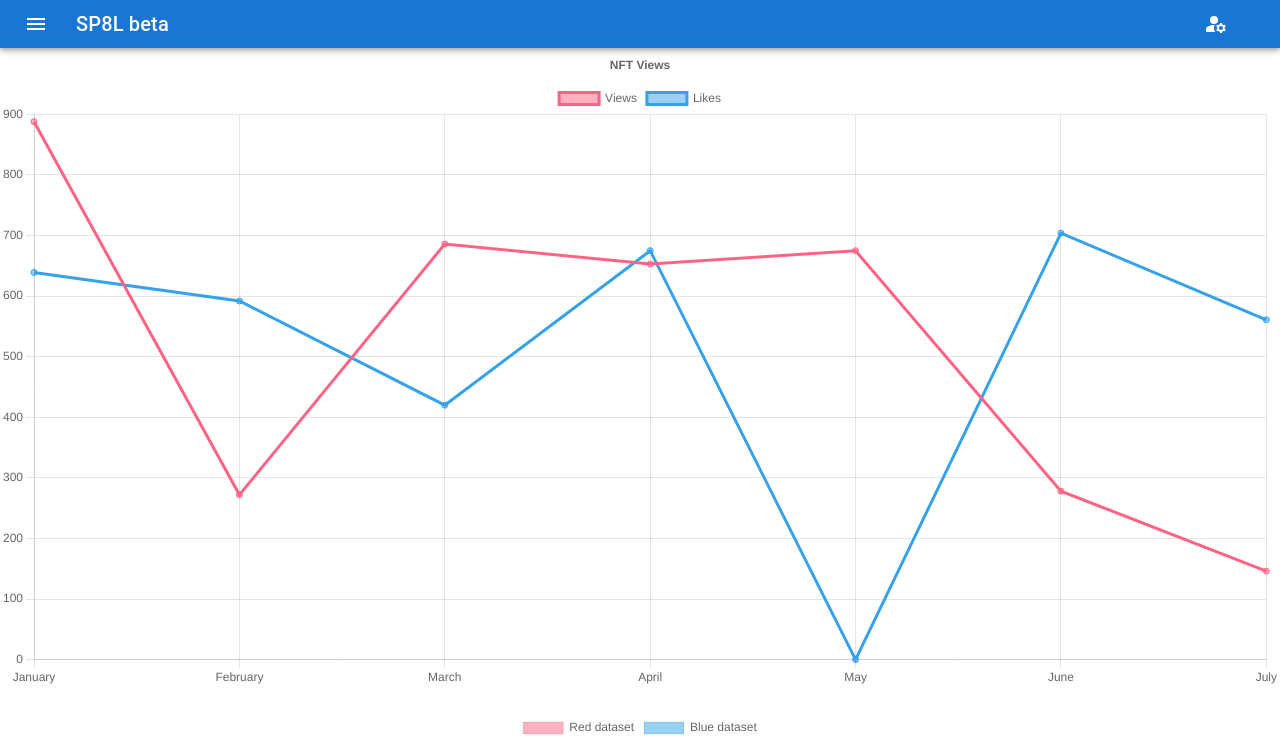
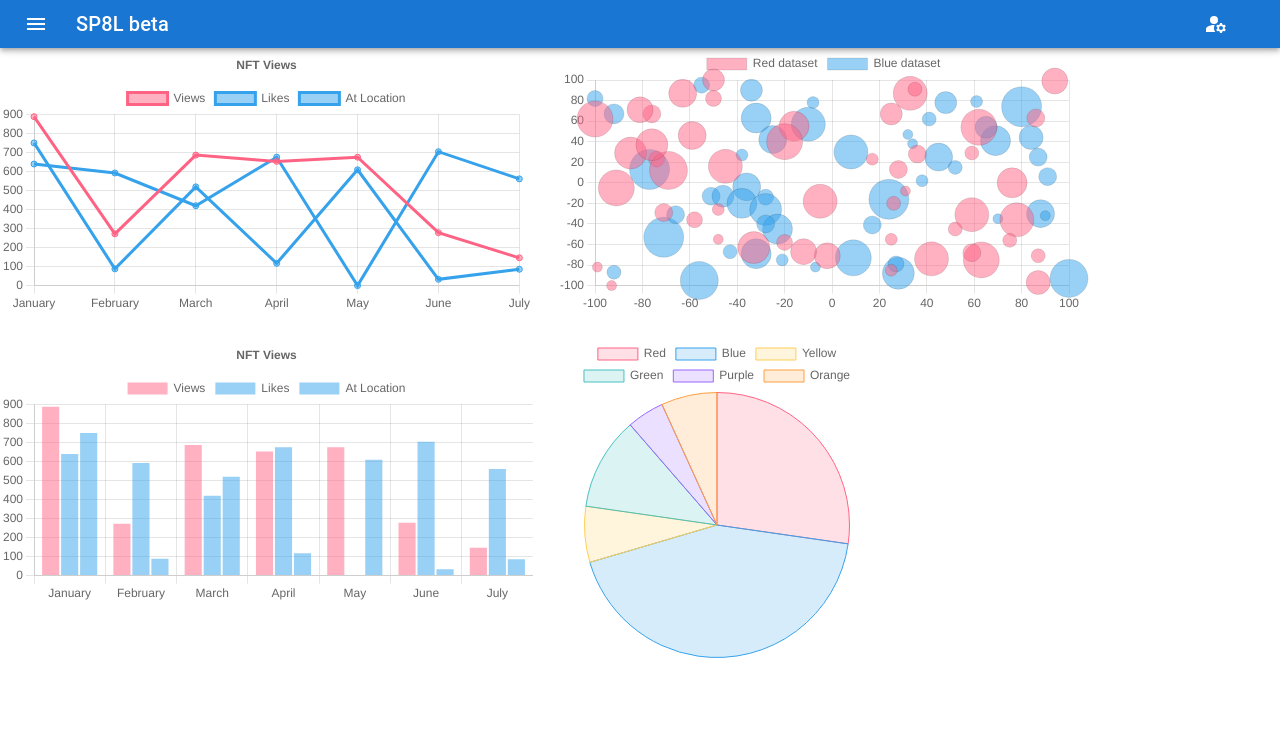
Before and after one commit to wos-project/wos-react, a React (Create React App) app: page /report in a window 1280 px wide. Shown: the top 736 px of the page. Built offline with nearby package versions, Linux system fonts and the light colour scheme.

Commit message:
tighten up reports; remove wheel on location search

```diff
--- a/src/screens/Report.tsx
+++ b/src/screens/Report.tsx
@@ -75,6 +75,12 @@ export const dataLine = {
       borderColor: 'rgb(53, 162, 235)',
       backgroundColor: 'rgba(53, 162, 235, 0.5)',
     },
+    {
+      label: 'At Location',
+      data: labels.map(() => faker.datatype.number({ min: 0, max: 1000 })),
+      borderColor: 'rgb(53, 162, 235)',
+      backgroundColor: 'rgba(53, 162, 235, 0.5)',
+    },
   ],
 };
 
@@ -132,17 +138,21 @@ export default function Report() {
   return <div>
     <TopBar/>
     <Grid container direction="column" rowGap={3}>
-      <Grid item>
+      <Grid container direction="row" columnGap={3}>
+        <Grid item xs={5} md={5}>
           <Line options={options} data={dataLine} />
         </Grid>
-      <Grid item>
+        <Grid item xs={5} md={5}>
           <Bubble options={optionsBubble} data={dataBubble} />
         </Grid>
-      <Grid item>
+      </Grid>
+      <Grid container direction="row" columnGap={3}>
+        <Grid item xs={5} md={5}>
           <Bar options={options} data={dataLine} />
         </Grid>
-      <Grid item xs={5} md={5}>
+        <Grid item xs={3} md={3} alignContent="center">
           <Pie data={dataPie} />
+        </Grid>
       </Grid>
     </Grid>
   </div>;
--- a/src/screens/SearchResults.js
+++ b/src/screens/SearchResults.js
@@ -169,9 +169,11 @@ export default function SearchResults() {
   const updateByLocation = () => {
     setShowPb(true);
     navigator.geolocation.getCurrentPosition(function(position) {
-      let lat = position.coords.latitude;
-      let lon = position.coords.longitude;
-      navigate(`/search/location:${lat},${lon}`);
+      setShowPb(false);
+      let x = position.coords.latitude;
+      let y = position.coords.longitude;
+      setSearchText(`location : ${x}, ${y}`);
+      getResults(null, null, x, y)
     });
   }
 
```
Lines whose indentation alone changed are shown as unchanged.
